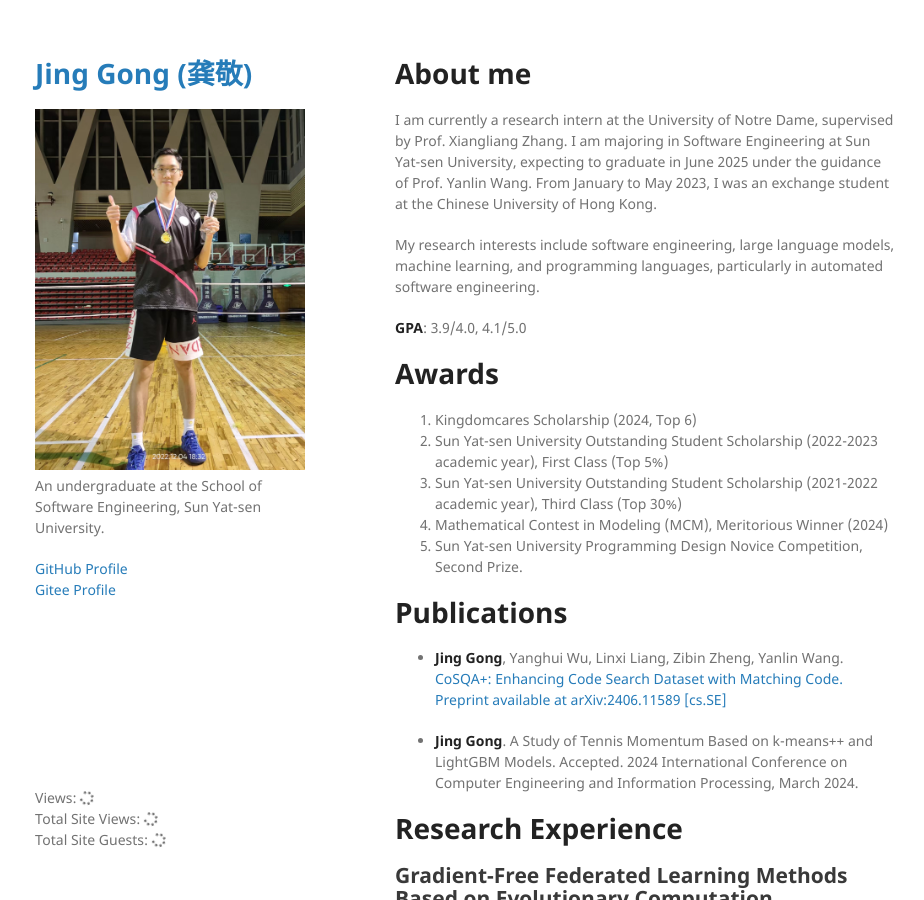
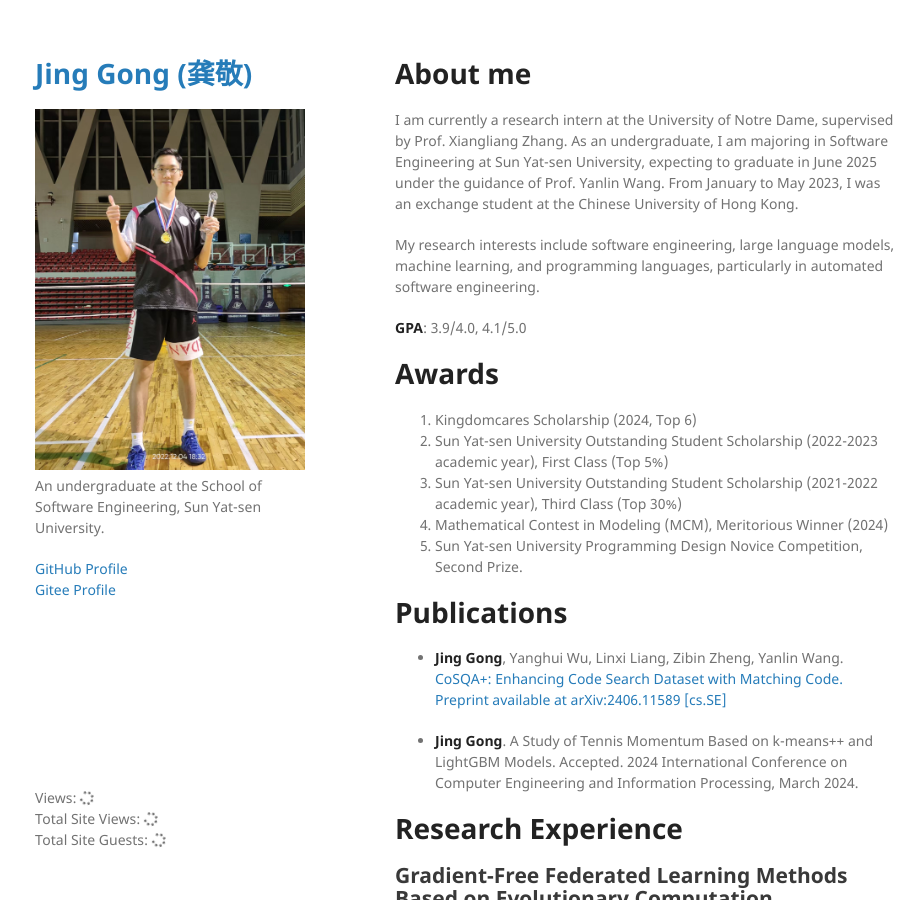
Before and after one commit to MikingG/MikingG.github.io, a Jekyll site: the page built from index.md, in a window 1280 px wide and 900 px high. Shown: the whole window, without its empty margins (175-1099 px from the left). Built offline with Jekyll 4.4.1, drawn with Linux system fonts in a browser that asks for light colours; nearby versions of some CDN libraries; comment, search, counter and statistics services are not loaded; our own code applies the rules of GitHub Pages for plain Markdown files.

Commit message:
Update index.md

```diff
--- a/index.md
+++ b/index.md
@@ -3,7 +3,7 @@ layout: default
 ---
 # About me
 
-I am currently a research intern at the University of Notre Dame, supervised by Prof. Xiangliang Zhang. I am majoring in Software Engineering at Sun Yat-sen University, expecting to graduate in June 2025 under the guidance of Prof. Yanlin Wang. From January to May 2023, I was an exchange student at the Chinese University of Hong Kong.
+I am currently a research intern at the University of Notre Dame, supervised by Prof. Xiangliang Zhang. As an undergraduate, I am majoring in Software Engineering at Sun Yat-sen University, expecting to graduate in June 2025 under the guidance of Prof. Yanlin Wang. From January to May 2023, I was an exchange student at the Chinese University of Hong Kong.
 
 My research interests include software engineering, large language models, machine learning, and programming languages, particularly in automated software engineering.
 
```
